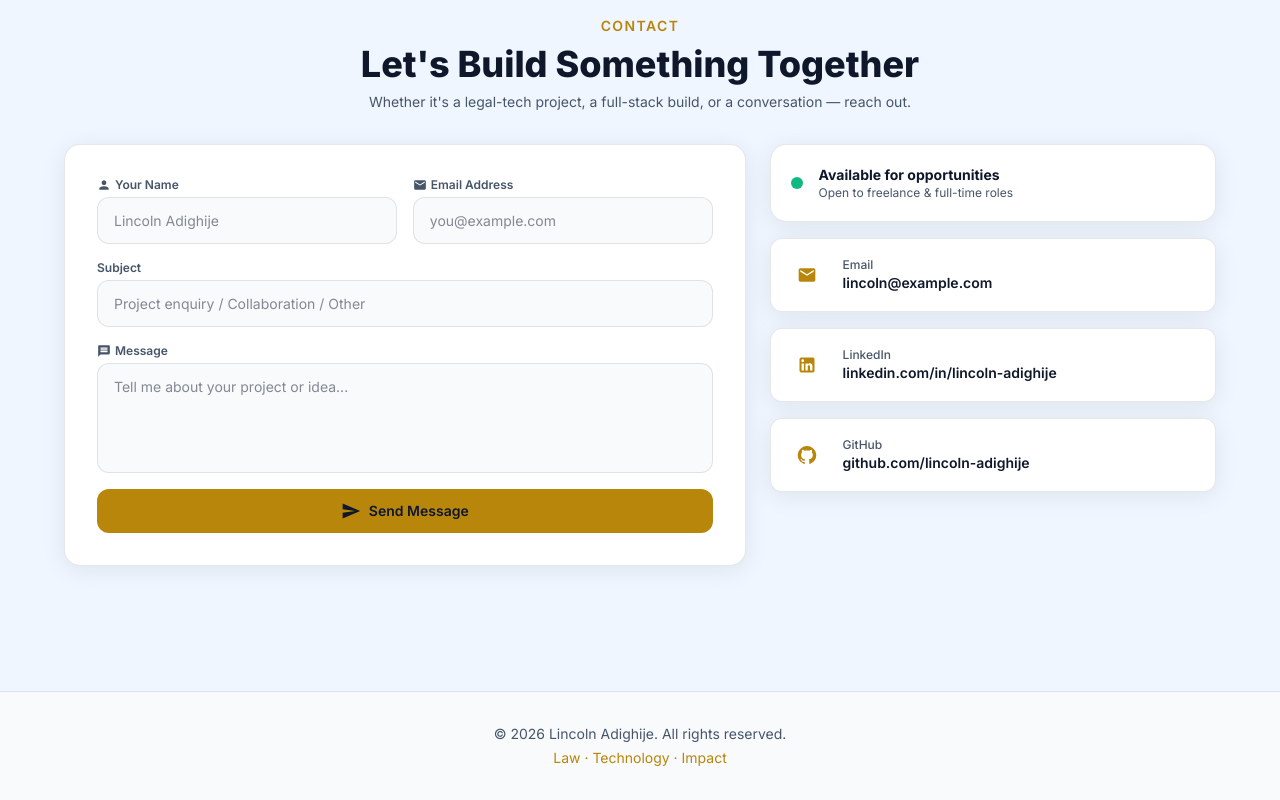
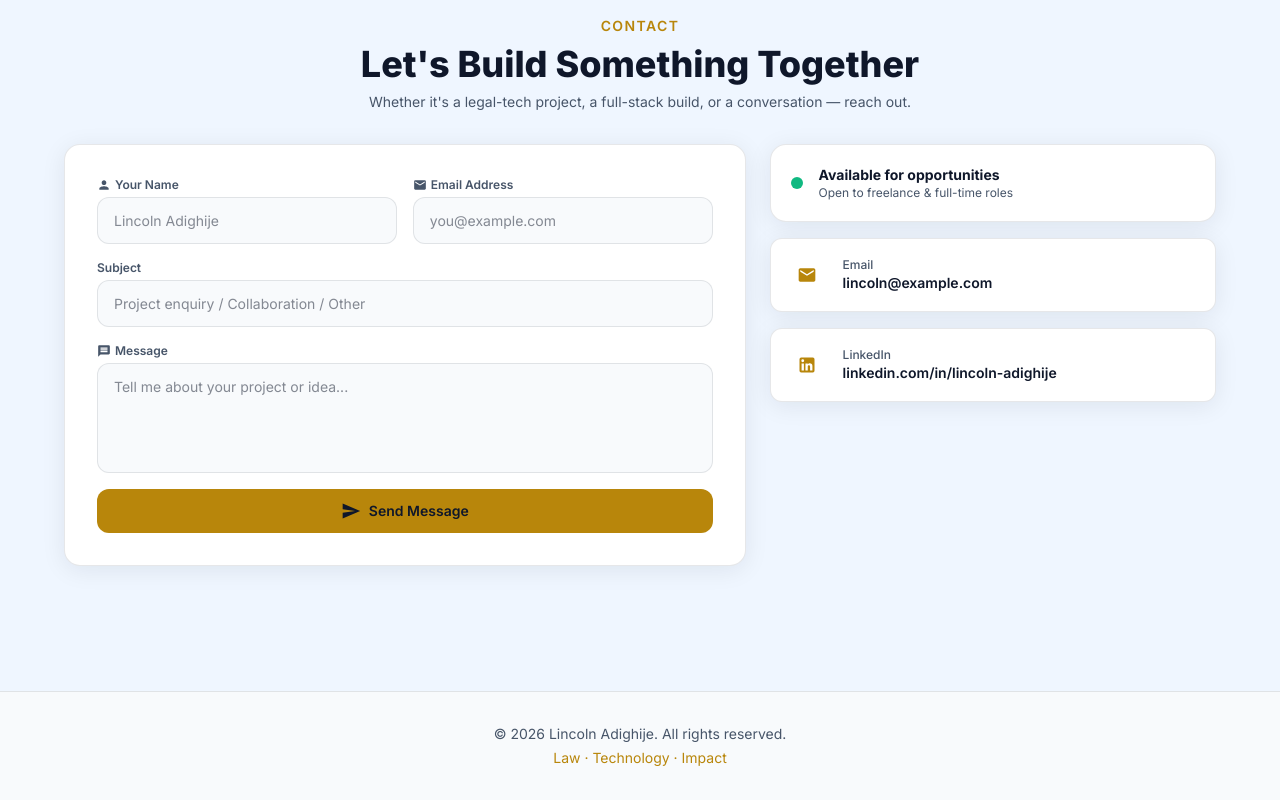
Before and after one commit to opeoladettp/lincoln-adighije, a React (Vite) app: page / in a window 1280 px wide. Shown: the part 4909-5709 px from the top of the page. Built offline with nearby package versions, Linux system fonts and the light colour scheme.

Commit message:
fix: update LinkedIn URL, remove GitHub from contact

```diff
--- a/src/components/Contact.tsx
+++ b/src/components/Contact.tsx
@@ -3,7 +3,6 @@ import { motion, useInView } from 'framer-motion'
 import SendIcon from '@mui/icons-material/Send'
 import EmailIcon from '@mui/icons-material/Email'
 import LinkedInIcon from '@mui/icons-material/LinkedIn'
-import GitHubIcon from '@mui/icons-material/GitHub'
 import PersonIcon from '@mui/icons-material/Person'
 import MessageIcon from '@mui/icons-material/Message'
 
@@ -31,8 +30,7 @@ export default function Contact() {
 
   const socials = [
     { icon: EmailIcon, label: 'Email', value: 'lincoln@example.com', href: 'mailto:lincoln@example.com' },
-    { icon: LinkedInIcon, label: 'LinkedIn', value: 'linkedin.com/in/lincoln-adighije', href: 'https://linkedin.com' },
-    { icon: GitHubIcon, label: 'GitHub', value: 'github.com/lincoln-adighije', href: 'https://github.com' },
+    { icon: LinkedInIcon, label: 'LinkedIn', value: 'linkedin.com/in/lincoln-adighije', href: 'https://www.linkedin.com/in/lincoln-adighije-25a86b23a/' },
   ]
 
   return (
```
